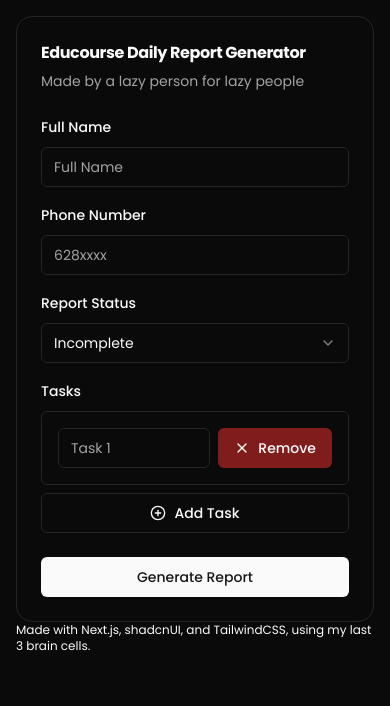
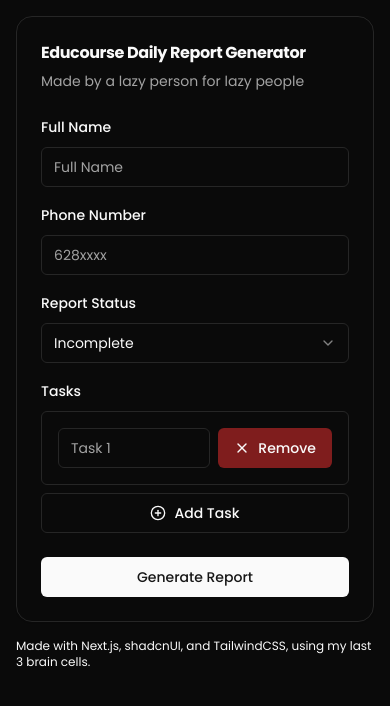
Before and after one commit to adzaky/mager-report, a Next.js app: page / in a window 390 px wide. Shown: the top 706 px of the page. Built offline with nearby package versions, Linux system fonts and the light colour scheme.

Commit message:
feat: set gap for max width medium devices

```diff
--- a/src/app/page.js
+++ b/src/app/page.js
@@ -3,7 +3,7 @@ import GenerateReport from "@/components/GenerateReport";
 
 export default function Home() {
   return (
-    <main className="mx-auto flex min-h-screen max-w-screen-lg flex-col p-4 md:items-center md:justify-evenly">
+    <main className="mx-auto flex min-h-screen max-w-screen-lg flex-col p-4 max-md:gap-4 md:items-center md:justify-evenly">
       <GenerateReport />
       <Footer />
     </main>
```
